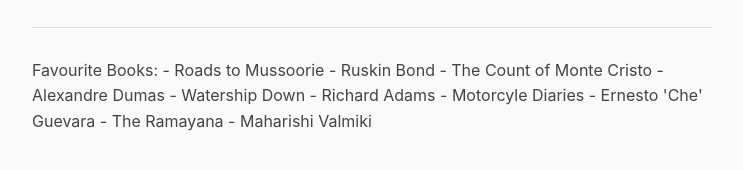
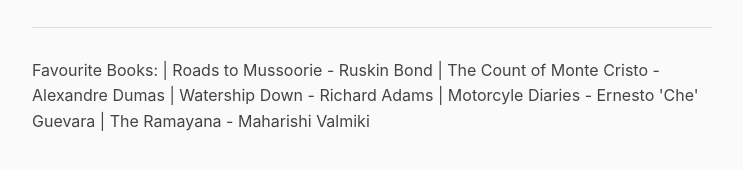
Before and after one commit to aksataksat/aksataksat.github.io, a plain HTML site: page index.html in a window 1280 px wide. Shown: the part 156-326 px from the top of the page, without its empty margins (268-1011 px from the left). Drawn offline with Linux system fonts and the light colour scheme.

Commit message:
Update index.html

```diff
--- a/index.html
+++ b/index.html
@@ -24,11 +24,11 @@
     <p>I am a bird.</p>
     <hr>
     <p>Favourite Books:
-    - Roads to Mussoorie - Ruskin Bond
-    - The Count of Monte Cristo - Alexandre Dumas
-    - Watership Down - Richard Adams
-    - Motorcyle Diaries - Ernesto 'Che' Guevara
-    - The Ramayana - Maharishi Valmiki
+    | Roads to Mussoorie - Ruskin Bond
+    | The Count of Monte Cristo - Alexandre Dumas
+    | Watership Down - Richard Adams
+    | Motorcyle Diaries - Ernesto 'Che' Guevara
+    | The Ramayana - Maharishi Valmiki
     </p>
 </body>
 </html>
```
